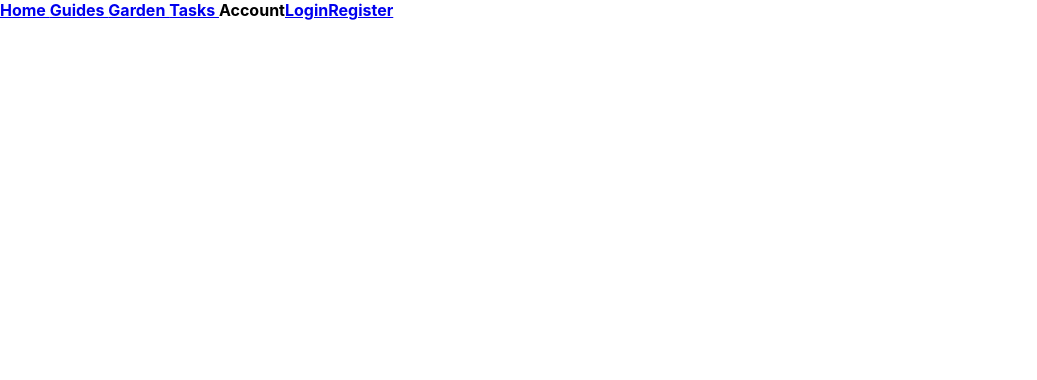
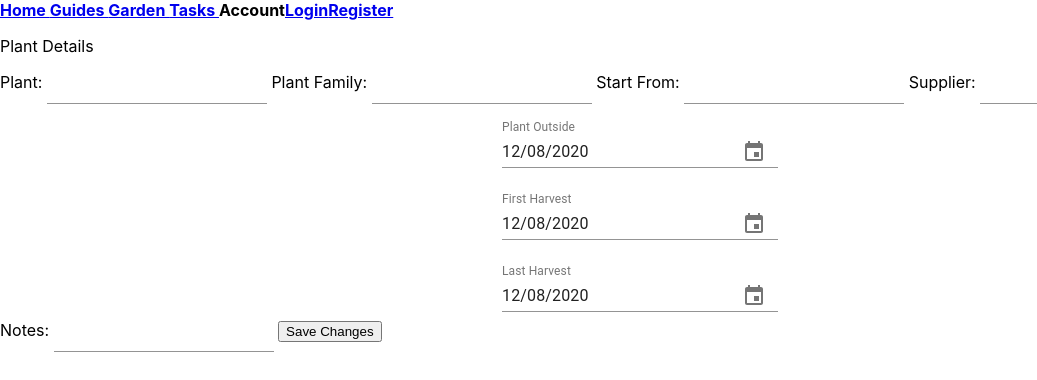
Before and after one commit to kjdonoghue/garden-tracker, a React (Create React App) app in the folder client/: page /plant/1 in a window 1280 px wide. Shown: the top 380 px of the page, without its empty margins (0-1037 px from the left). Built offline with nearby package versions, Linux system fonts and the light colour scheme; no server answers.

Commit message:
added edit - except harvest date pickers

```diff
--- /dev/null
+++ b/client/src/components/PlantDetails.js
@@ -0,0 +1,170 @@
+import { useEffect, useState } from "react"
+import axios from "axios"
+import { makeStyles } from '@material-ui/core/styles';
+import TextField from '@material-ui/core/TextField';
+import 'date-fns';
+import Grid from '@material-ui/core/Grid';
+import DateFnsUtils from '@date-io/date-fns';
+import { MuiPickersUtilsProvider, KeyboardDatePicker} from '@material-ui/pickers';
+
+
+//for material-ui select
+const useStyles = makeStyles((theme) => ({
+  formControl: {
+    margin: theme.spacing(1),
+    minWidth: 120,
+  },
+  selectEmpty: {
+    marginTop: theme.spacing(2),
+  },
+  root: {
+    '& .MuiTextField-root': {
+      margin: theme.spacing(1),
+      width: '25ch',
+    },
+  }
+  }));
+
+
+function PlantDetails(props) {
+    //for material ui select
+   const classes = useStyles();
+
+    const [plantDetails, setPlantDetails] = useState([])
+
+    useEffect(()=> {
+        let id = props.match.params.id
+        fetchPlantDetails(id)
+
+    }, [])
+
+    const fetchPlantDetails = (id) => {
+        axios.get(`http://localhost:8080/garden/plant/${id}`)
+        .then(response => {
+            setPlantDetails(response.data[0])
+        })
+
+    }
+
+    const handleOnChange = (e) => {
+        setPlantDetails({...plantDetails,
+        [e.target.name]: e.target.value
+        })
+
+    }
+
+    //   // handle change to planting date
+      const handlePlantingChange = (date) => {
+        date.setDate(date.getDate())
+        console.log(date)
+        setPlantDetails({...plantDetails,
+            planting_date: date
+        })
+      };
+
+      // handle change to first harvest date
+      const handleFirstHarvestChange = (date) => {
+        date.setDate(date.getDate())
+        console.log(date)
+        setPlantDetails({...plantDetails,
+            first_harvest: date
+        })
+      };
+
+      // handle change to last harvest date
+      const handleLastHarvestChange = (date, e) => {
+        date.setDate(date.getDate())
+        console.log(date)
+        setPlantDetails({...plantDetails,
+            last_harvest: date
+        })
+      };
+
+        const handleSave = () => {
+            axios.post('http://localhost:8080/garden/save-edit',
+            {
+                data: plantDetails
+            })
+            .then(response => {
+
+                let success = response.data.success
+
+                if (success) {
+                    props.history.push('/garden')
+                } else {
+                    console.log("did not update")
+                    }
+                })
+            }
+
+            console.log(plantDetails)
+
+    return(
+        <div>
+            <p>Plant Details</p>
+
+            <label> Plant: <TextField onChange={handleOnChange} id="standard-search" value={plantDetails.plant_name} name="plant_name" type="text" /> </label>
+            <label> Plant Family: <TextField onChange={handleOnChange} id="standard-search" value={plantDetails.plant_family} name="plant_family" type="text" /> </label>
+            <label> Start From: <TextField onChange={handleOnChange} id="standard-search" value={plantDetails.type} name="company" type="text" /> </label>
+            <label> Supplier: <TextField onChange={handleOnChange} id="standard-search" value={plantDetails.company} name="company" type="text" /> </label>
+
+            <MuiPickersUtilsProvider utils={DateFnsUtils}>
+              <Grid container justify="space-around">
+                <KeyboardDatePicker
+                  margin="normal"
+                  id="date-picker-dialog"
+                  label="Plant Outside"
+                  format="MM/dd/yyyy"
+                  name="planting_date"
+                  value={plantDetails.planting_date}
+                  onChange={handlePlantingChange}
+                  KeyboardButtonProps={{
+                    'aria-label': 'change date',
+                  }}
+                />
+              </Grid>
+            </MuiPickersUtilsProvider>
+
+            <MuiPickersUtilsProvider utils={DateFnsUtils}>
+              <Grid container justify="space-around">
+                <KeyboardDatePicker
+                  margin="normal"
+                  id="date-picker-dialog"
+                  label="First Harvest"
+                  format="MM/dd/yyyy"
+                  name="first_harvest"
+                  value={plantDetails.first_harvest}
+                  onChange={handleFirstHarvestChange}
+                  KeyboardButtonProps={{
+                    'aria-label': 'change date',
+                  }}
+                />
+              </Grid>
+            </MuiPickersUtilsProvider>
+
+            <MuiPickersUtilsProvider utils={DateFnsUtils}>
+              <Grid container justify="space-around">
+                <KeyboardDatePicker
+                  margin="normal"
+                  id="date-picker-dialog"
+                  label="Last Harvest"
+                  format="MM/dd/yyyy"
+                  name="last_harvest"
+                  value={plantDetails.last_harvest}
+                  onChange={handleLastHarvestChange}
+                  KeyboardButtonProps={{
+                    'aria-label': 'change date',
+                  }}
+                />
+              </Grid>
+            </MuiPickersUtilsProvider>
+
+            <label> Notes: <TextField onChange={handleOnChange} id="standard-search" value={plantDetails.notes} name="notes" type="text" /> </label>
+
+            <button onClick={handleSave}>Save Changes</button>
+
+            </div>
+    )
+}
+
+export default PlantDetails
--- a/client/src/index.js
+++ b/client/src/index.js
@@ -14,6 +14,7 @@ import DisplayGarden from './components/DisplayGarden';
 import Guides from './components/Guides';
 import Tasks from './components/Tasks';
 import Zone from './components/Zone';
+import PlantDetails from './components/PlantDetails'
 import {setAuthenticationHeader} from './utils/authHeaders'
 import requireAuth from './components/requireAuth'
 import { createMuiTheme, ThemeProvider } from "@material-ui/core"
@@ -61,6 +62,7 @@ ReactDOM.render(
             {/* <Route component = {requireAuth(DisplayGarden)} path='/garden' /> */}
             <Route component = {DisplayGarden} path='/garden' />
             {/* <Route component = {requireAuth(Tasks)} path='/tasks' /> */}
+            <Route component = {PlantDetails} path='/plant/:id' />
             <Route component = {Tasks} path='/tasks' />
             <Route component = {Zone} path='/zone' />
           </BaseLayout>
```
Also changed, not shown: 2 other files (tests, documents, lock files or other folders).
